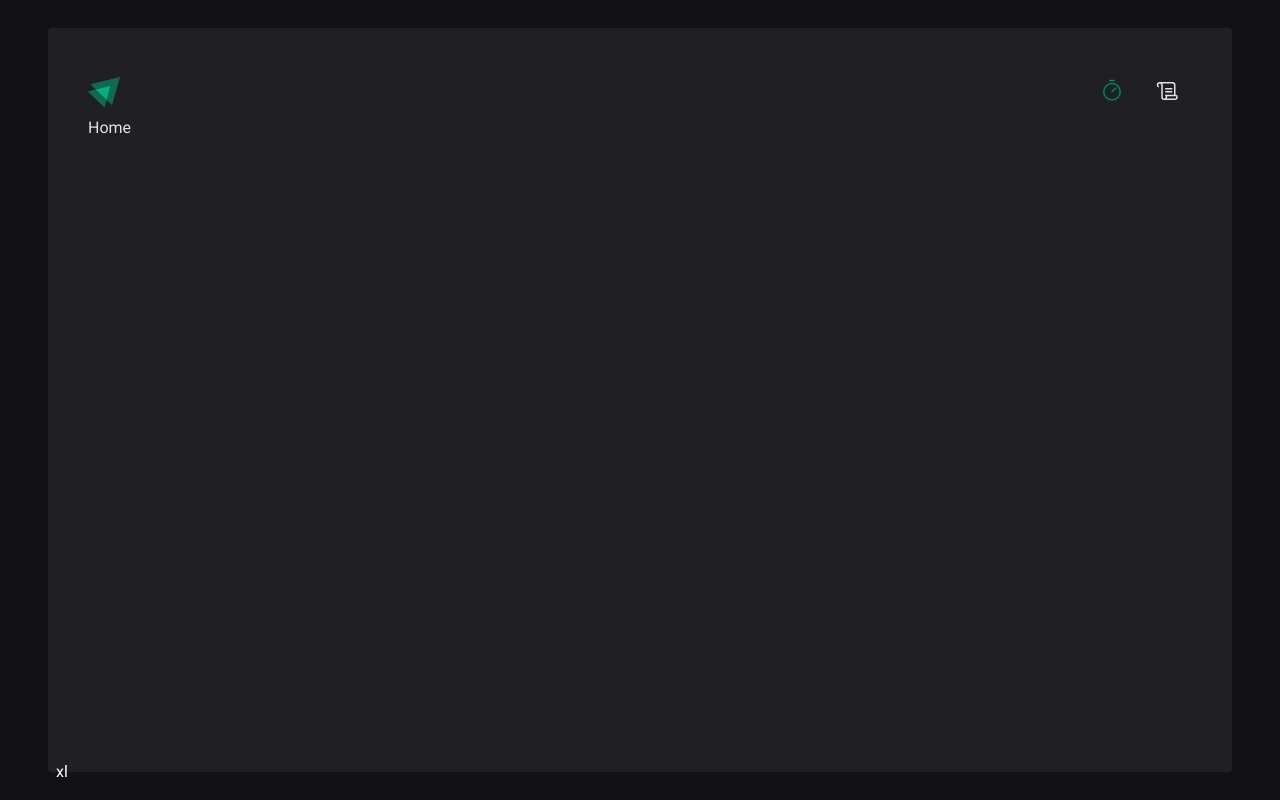
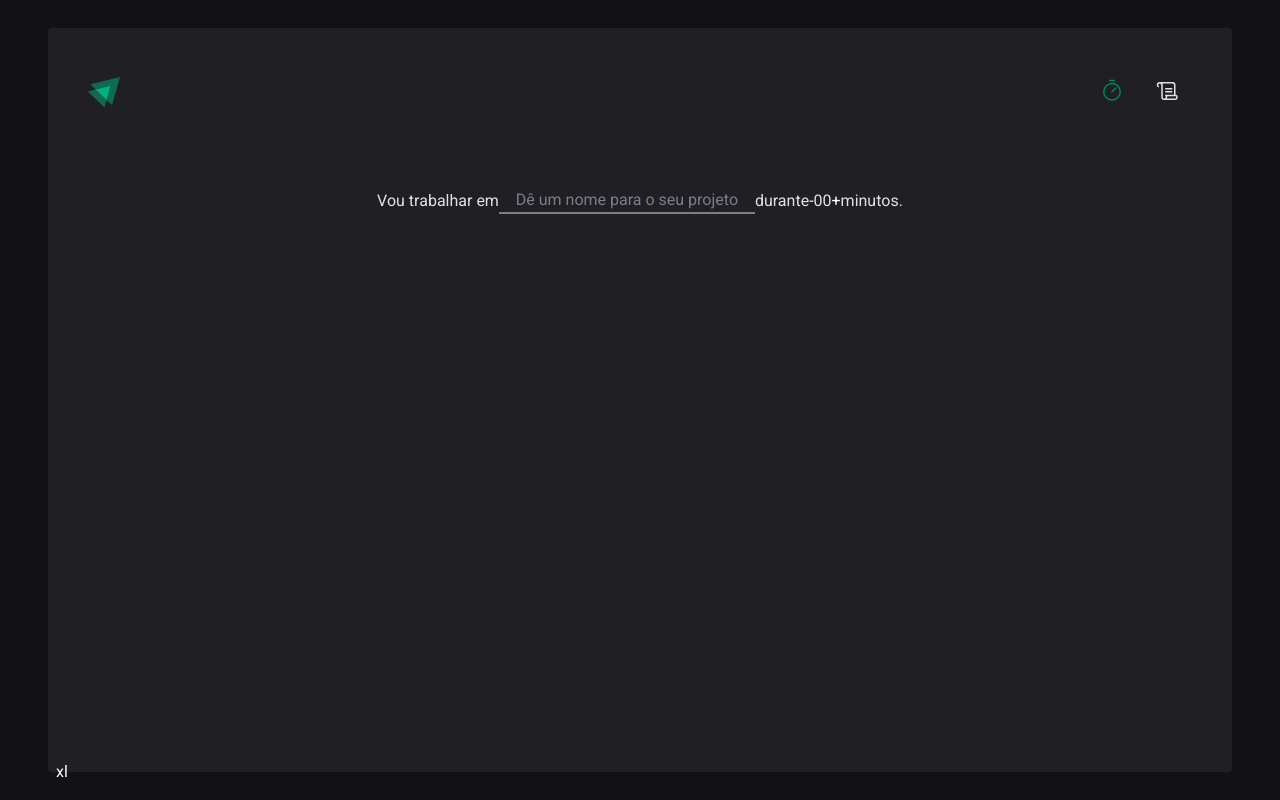
Before and after one commit to luksquitos/ignite-timer, a React (Vite) app: page / in a window 1280 px wide. Built offline with nearby package versions, Linux system fonts and the light colour scheme.

Commit message:
feat: começando input

```diff
--- /dev/null
+++ b/src/components/Input.tsx
@@ -0,0 +1,18 @@
+export function Input(){
+  return(
+    <form className="flex justify-center items-center mt-[72px]">
+      <p>Vou trabalhar em</p>
+      <input
+        className="bg-transparent w-64 text-white px-2 border-b-2 border-b-gray4 placeholder:text-gray4 flex justify-center text-center"
+        placeholder="Dê um nome para o seu projeto" /
+      >
+      <p>durante</p>
+      <div className="flex justify-center items-center">
+        <button className="text-white">-</button>
+        <p>00</p>
+        <button className="text-white">+</button>
+        <p>minutos.</p>
+      </div>
+    </form>
+  )
+}
--- a/src/pages/Home.tsx
+++ b/src/pages/Home.tsx
@@ -1,7 +1,9 @@
+import { Input } from "../components/Input";
+
 export function Home(){
   return (
     <>
-      <h1>Home</h1>
+      <Input/>
     </>
   )
 }
```
